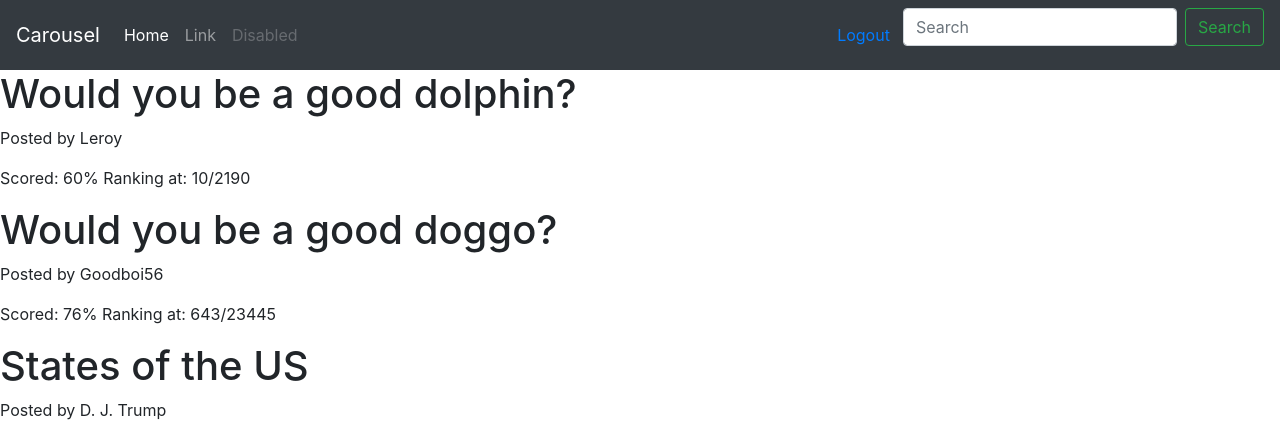
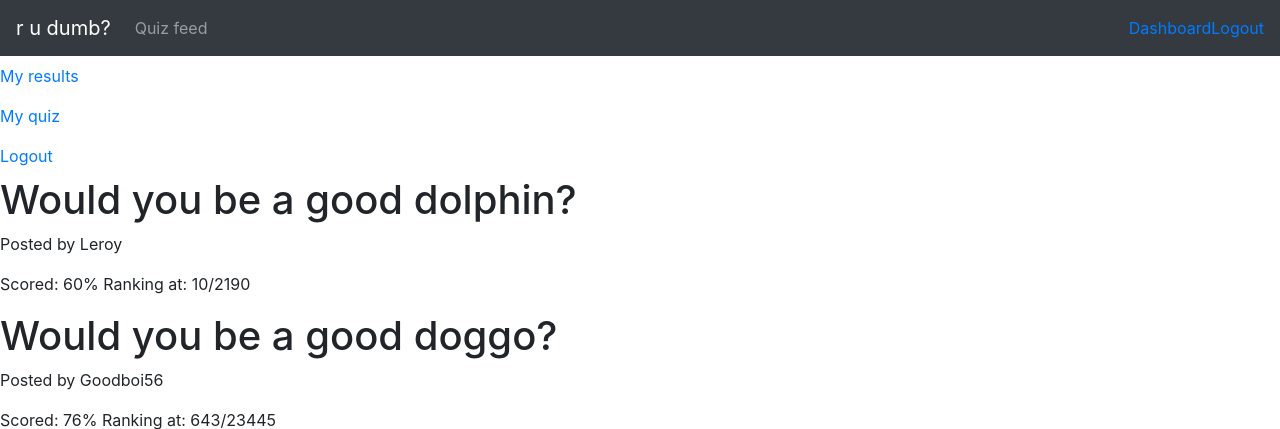
Before and after one commit to HE-Arc/r-u-dumb, a Django app: page /dashboard/ in a window 1280 px wide. Shown: the top 429 px of the page. Run offline with Django 3.2, Linux system fonts and the light colour scheme; the visitor is signed in with stand-in values (Sample User, id 1); some libraries are stand-ins or nearby versions.

Commit message:
reforge of the skeleton and added features to dashboard

```diff
--- a/rudumb/rudumb/urls.py
+++ b/rudumb/rudumb/urls.py
@@ -23,5 +23,6 @@ urlpatterns = [
 
     path('', include('rudumbapp.urls')),
     path('dashboard/', include('rudumbapp.urls')),
+    path('quiz/', include('rudumbapp.urls')),
     path('admin/', admin.site.urls)
 ]
--- a/rudumb/rudumbapp/templates/registration/login.html
+++ b/rudumb/rudumbapp/templates/registration/login.html
@@ -1,5 +1,5 @@
 <!-- templates/registration/login.html -->
-{% extends 'base.html' %}
+{% extends 'skeleton.html' %}
 
 {% block title %}Login{% endblock %}
 
--- a/rudumb/rudumbapp/templates/rudumbapp/dashboard.html
+++ b/rudumb/rudumbapp/templates/rudumbapp/dashboard.html
@@ -1,6 +1,18 @@
-{% extends 'base.html' %}
+{% extends 'skeleton.html' %}
 
 {% block content %}
+            <ul class="navbar-nav mr-auto">
+                <li class="nav-item">
+                    <a class="nav-link" href="{% url 'dashboard' %}">My results</a>
+                </li>
+                <li class="nav-item">
+                    <a class="nav-link" href="{% url 'dashboard' %}">My quiz</a>
+                </li>
+                <li class="nav-item">
+                    <a class="nav-link" href="{% url 'logout' %}">Logout</a>
+                </li>
+            </ul>
+
     {% for quiz in historic %}
 
         <h1>{{ quiz.title }}</h1>
--- a/rudumb/rudumbapp/templates/rudumbapp/index.html
+++ b/rudumb/rudumbapp/templates/rudumbapp/index.html
@@ -1,4 +1,4 @@
-{% extends 'base.html' %}
+{% extends 'skeleton.html' %}
 {% block content %}
     <div id="myCarousel" class="carousel slide" data-ride="carousel">
       <ol class="carousel-indicators">
--- a/rudumb/rudumbapp/templates/base.html
+++ b/rudumb/rudumbapp/templates/skeleton.html
@@ -10,36 +10,30 @@
     <body>
         <!-- Fixed navbar -->
         <nav class="navbar navbar-expand-md navbar-dark  bg-dark">
-          <a class="navbar-brand" href="#">Carousel</a>
+          <a class="navbar-brand" href="{% url 'index' %}">r u dumb?</a>
           <button class="navbar-toggler" type="button" data-toggle="collapse" data-target="#navbarCollapse" aria-controls="navbarCollapse" aria-expanded="false" aria-label="Toggle navigation">
             <span class="navbar-toggler-icon"></span>
           </button>
           <div class="collapse navbar-collapse" id="navbarCollapse">
             <ul class="navbar-nav mr-auto">
-              <li class="nav-item active">
-                <a class="nav-link" href="#">Home <span class="sr-only">(current)</span></a>
-              </li>
               <li class="nav-item">
-                <a class="nav-link" href="#">Link</a>
-              </li>
-              <li class="nav-item">
-                <a class="nav-link disabled" href="#">Disabled</a>
+                <a class="nav-link" href="{% url 'quiz' %}">Quiz feed</a>
               </li>
             </ul>
-            <button class="btn  my-2 my-sm-0" type="submit">
-                          {% if user.is_authenticated %}
-
-                <a href="{% url 'logout' %}">Logout</a>
-              {% else %}
-                <a href="{% url 'login' %}">Login</a>
-              {% endif %}
-
-            </button>
-            <form class="form-inline mt-2 mt-md-0">
-              <input class="form-control mr-sm-2" type="text" placeholder="Search" aria-label="Search">
-              <button class="btn btn-outline-success my-2 my-sm-0" type="submit">Search</button>
-            </form>
-
+            <ul class="navbar-nav ml-auto">
+                {% if user.is_authenticated %}
+                <li class="nav-item">
+                  <a href="{% url 'dashboard' %}">Dashboard</a>
+                </li>
+                <li class="nav-item">
+                  <a href="{% url 'logout' %}">Logout</a>
+                </li>
+                {% else %}
+                <li class="nav-item">
+                  <a href="{% url 'login' %}">Login</a>
+                </li>
+                {% endif %}
+            </ul>
           </div>
         </nav>
         {% block content %}
--- a/rudumb/rudumbapp/urls.py
+++ b/rudumb/rudumbapp/urls.py
@@ -7,5 +7,7 @@ from . import views
 urlpatterns = [
     path('accounts/', include('django.contrib.auth.urls')),
     path('dashboard/', views.dashboard, name='dashboard'),
-    path('', TemplateView.as_view(template_name='rudumbapp/index.html'), name='index')
+    path('', TemplateView.as_view(template_name='rudumbapp/index.html'), name='index'),
+    path('quiz/', TemplateView.as_view(template_name='rudumbapp/index.html'), name='quiz')
+
 ]
```
